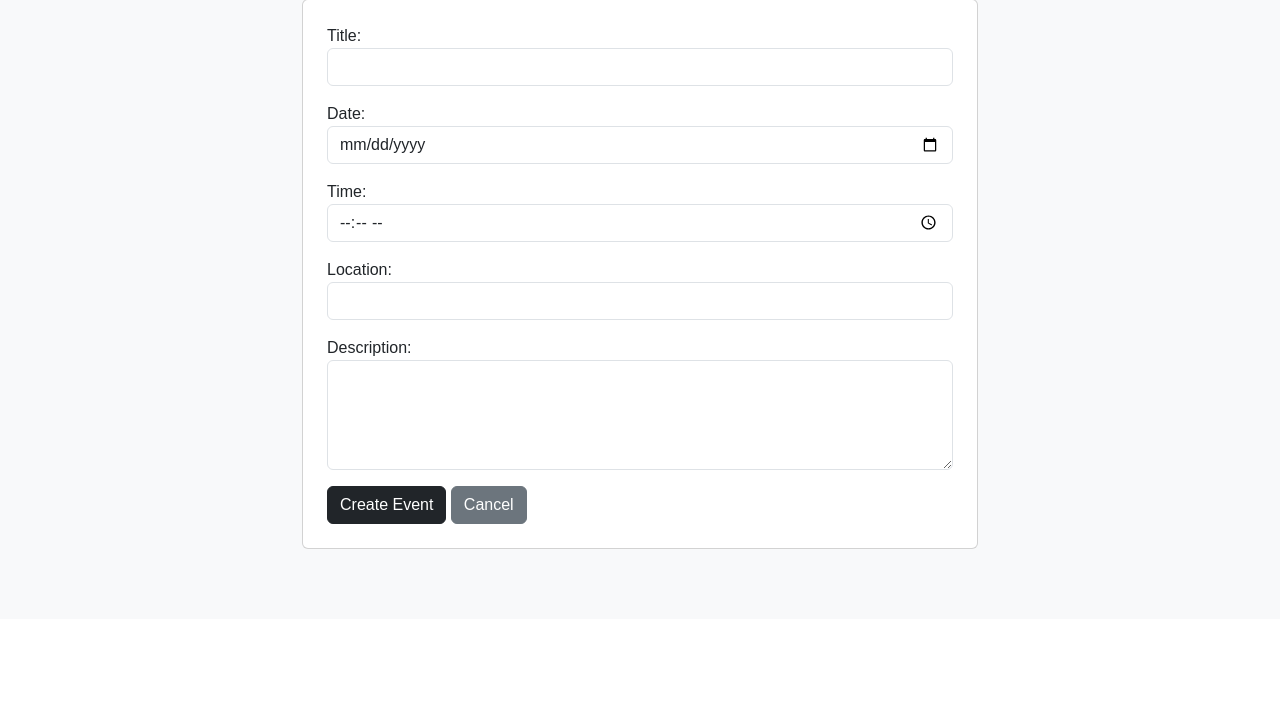
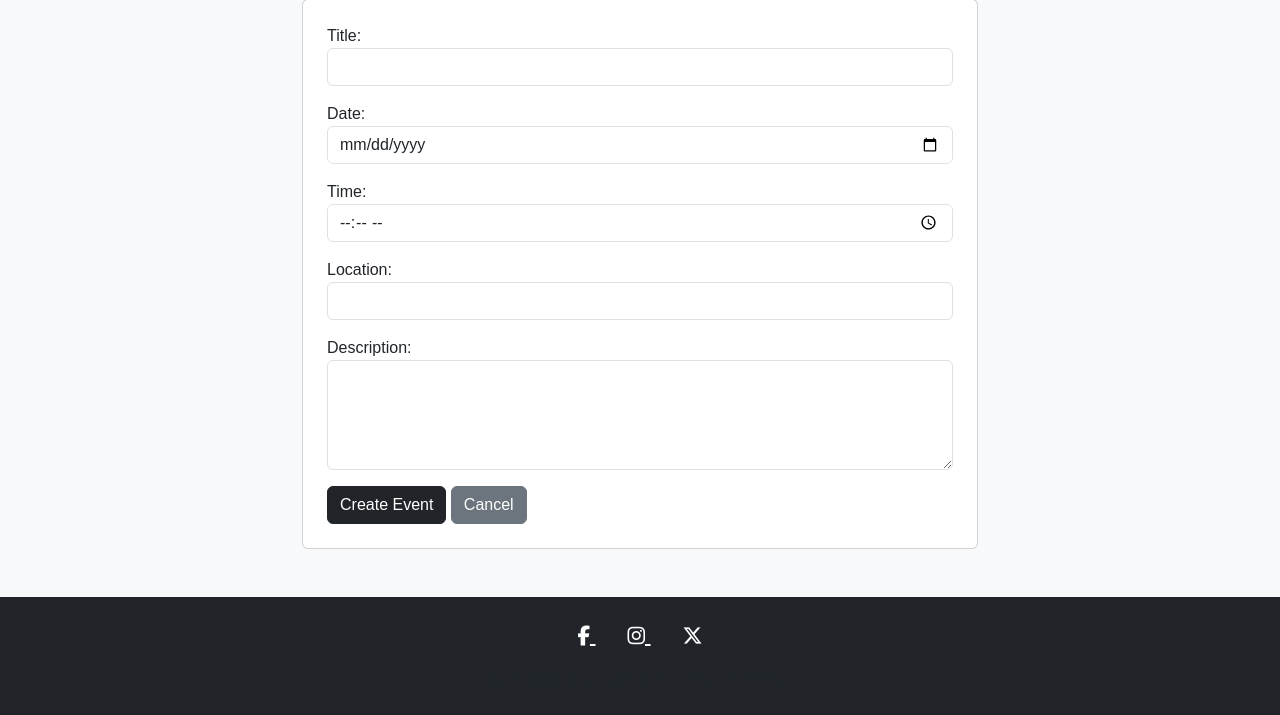
Before and after one commit to AxelAxel97/run-club-hub, a Django app: page /events/add/ in a window 1280 px wide. Shown: the part 181-896 px from the top of the page. Before the commit the page ends 730 px from the top, so only its background shows below. Run offline with Django 5.2, Linux system fonts and the light colour scheme.

Commit message:
Add favicon and social media footer

```diff
--- a/templates/base.html
+++ b/templates/base.html
@@ -4,13 +4,14 @@
 
 <head>
 
-<link rel="shortcut icon" type="image/x-icon" href="{% static 'favicon.ico' %}">
+    <link rel="shortcut icon" type="image/x-icon" href="{% static 'favicon.ico' %}">
 
     <meta charset="UTF-8">
     <meta name="viewport" content="width=device-width, initial-scale=1.0">
     <title>{% block title %}Run Club Hub{% endblock %}</title>
 
     <link href="https://cdn.jsdelivr.net/npm/bootstrap@5.3.3/dist/css/bootstrap.min.css" rel="stylesheet">
+    <link rel="stylesheet" href="https://cdnjs.cloudflare.com/ajax/libs/font-awesome/6.5.0/css/all.min.css">
     <link rel="stylesheet" href="{% static 'css/style.css' %}">
 
 </head>
@@ -31,7 +32,6 @@
                     </li>
                     <li class="nav-item">
                         <a class="nav-link" href="{% url 'events' %}">Events</a>
-
                     </li>
                     <li class="nav-item">
                         <a class="nav-link" href="{% url 'discussion' %}">Discussion</a>
@@ -49,6 +49,23 @@
         {% endblock %}
     </main>
 
+    <footer class="bg-dark text-white mt-5 py-4">
+        <div class="container text-center">
+            <div class="mb-3">
+                <a href="https://facebook.com" target="_blank" rel="noopener noreferrer" aria-label="Facebook" class="text-white mx-3 fs-5">
+                    <i class="fab fa-facebook-f"></i>
+                </a>
+                <a href="https://instagram.com" target="_blank" rel="noopener noreferrer" aria-label="Instagram" class="text-white mx-3 fs-5">
+                    <i class="fab fa-instagram"></i>
+                </a>
+                <a href="https://twitter.com" target="_blank" rel="noopener noreferrer" aria-label="Twitter/X" class="text-white mx-3 fs-5">
+                    <i class="fab fa-x-twitter"></i>
+                </a>
+            </div>
+            <p class="mb-0 text-muted">&copy; 2026 Run Club Hub. All rights reserved.</p>
+        </div>
+    </footer>
+
     <script src="https://cdn.jsdelivr.net/npm/bootstrap@5.3.3/dist/js/bootstrap.bundle.min.js"></script>
 </body>
 </html>
```
